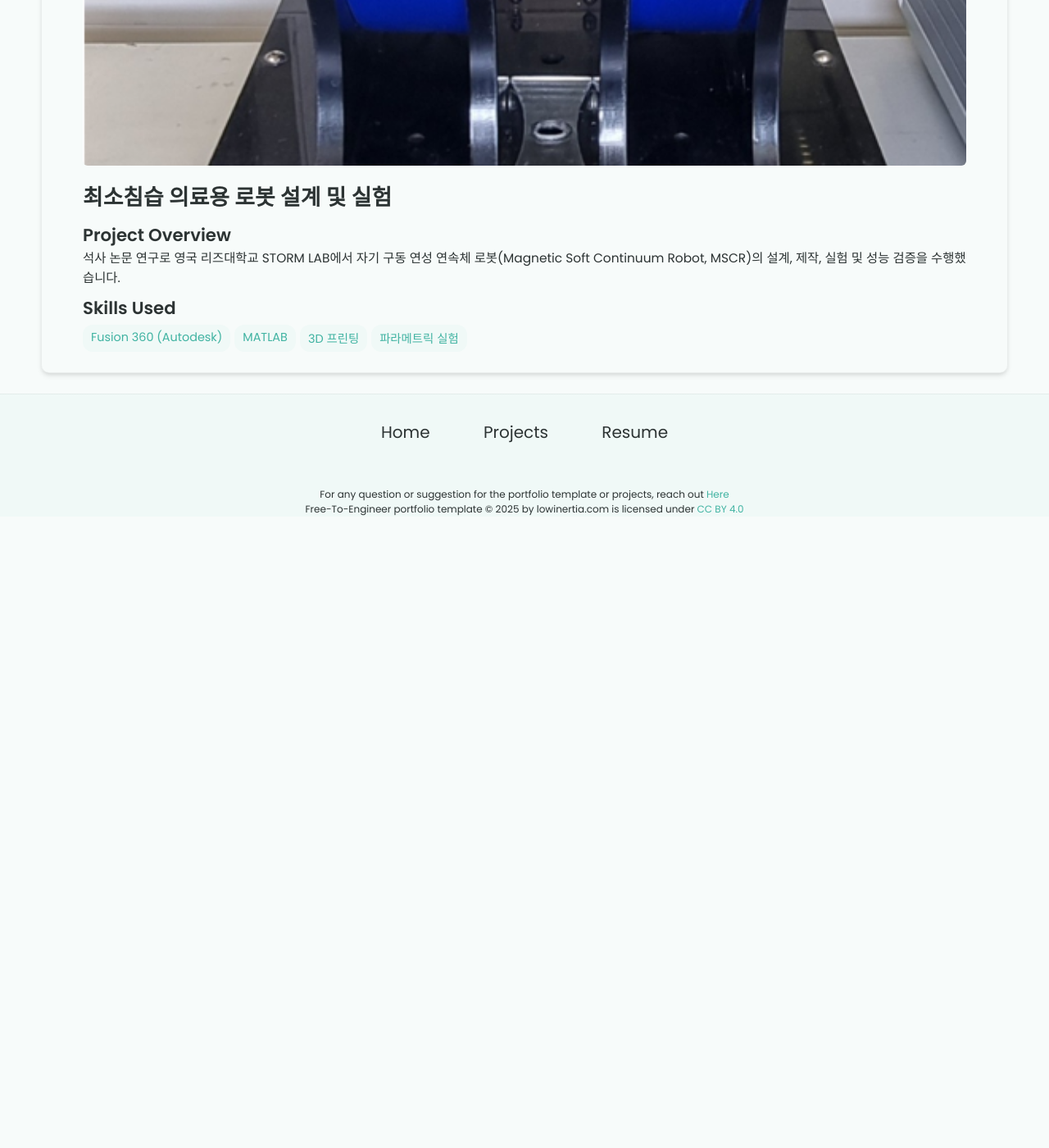
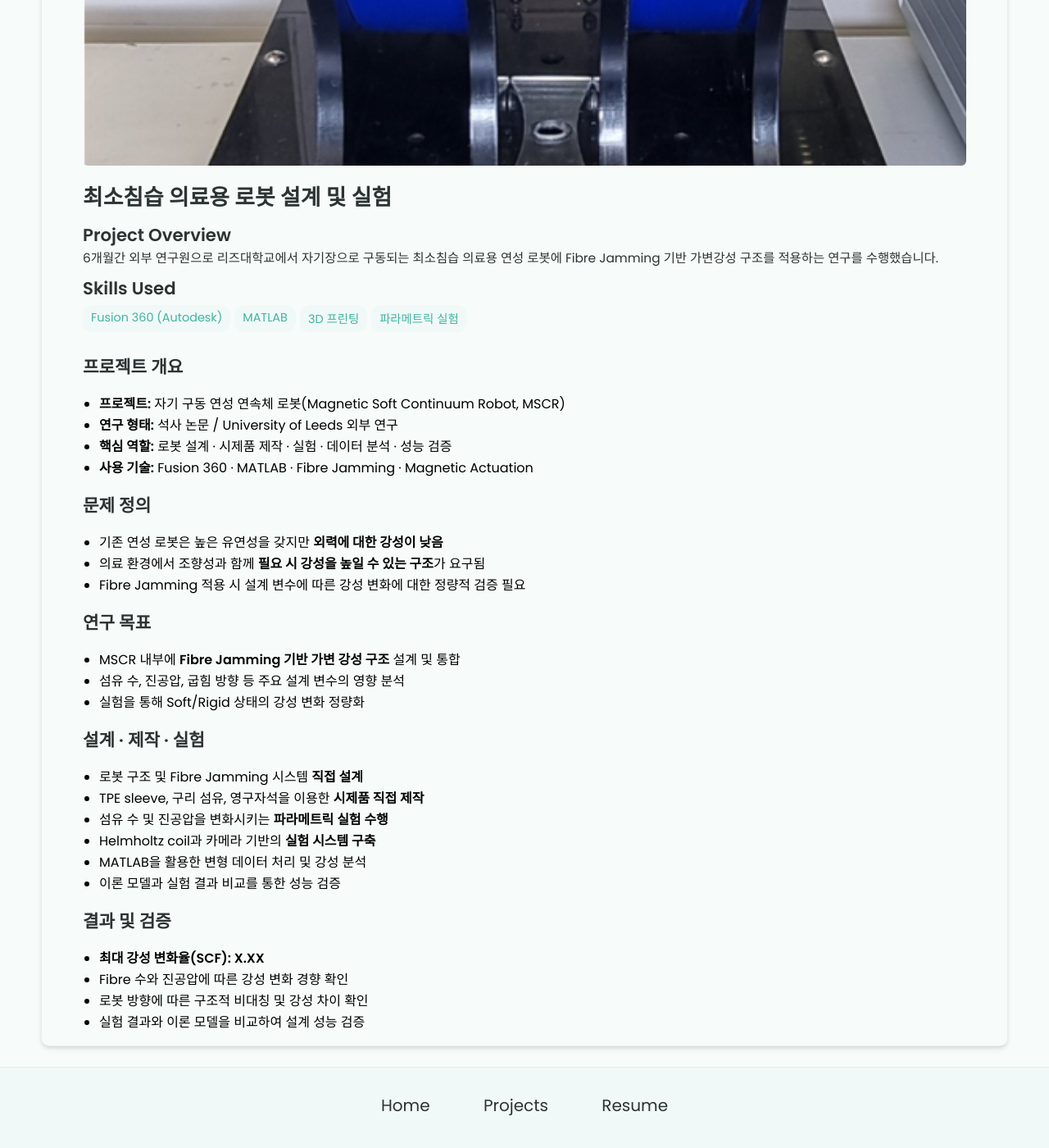
Before and after one commit to border3033/border3033.github.io, a Jekyll site: the page built from _projects/최소침습 로봇/index.md, in a window 1280 px wide and 1400 px high, scrolled down 288 px. Shown: the whole window at 82% size. Built offline with Jekyll 4.4.1, drawn with Linux system fonts in a browser that asks for light colours; before the commit the page ends 918 px from its top, so only the background shows below that.

Commit message:
Update index.md

```diff
--- a/_projects/최소침습 로봇/index.md
+++ b/_projects/최소침습 로봇/index.md
@@ -1,7 +1,7 @@
 ---
 layout: post
 title: 최소침습 의료용 로봇 설계 및 실험
-description: 석사 논문 연구로 영국 리즈대학교 STORM LAB에서 자기 구동 연성 연속체 로봇(Magnetic Soft Continuum Robot, MSCR)의 설계, 제작, 실험 및 성능 검증을 수행했습니다.
+description: 6개월간 외부 연구원으로 리즈대학교에서 자기장으로 구동되는 최소침습 의료용 연성 로봇에 Fibre Jamming 기반 가변강성 구조를 적용하는 연구를 수행했습니다.
 skills:
 - Fusion 360 (Autodesk)
 - MATLAB
@@ -9,3 +9,49 @@ skills:
 - 파라메트릭 실험
 main-image: /camera view.png
 ---
+
+## 프로젝트 개요
+
+- **프로젝트:** 자기 구동 연성 연속체 로봇(Magnetic Soft Continuum Robot, MSCR)
+- **연구 형태:** 석사 논문 / University of Leeds 외부 연구
+- **핵심 역할:** 로봇 설계 · 시제품 제작 · 실험 · 데이터 분석 · 성능 검증
+- **사용 기술:** Fusion 360 · MATLAB · Fibre Jamming · Magnetic Actuation
+
+<!-- 대표 사진 1장: 완성된 로봇 또는 전체 실험 셋업 -->
+
+
+## 문제 정의
+
+- 기존 연성 로봇은 높은 유연성을 갖지만 **외력에 대한 강성이 낮음**
+- 의료 환경에서 조향성과 함께 **필요 시 강성을 높일 수 있는 구조**가 요구됨
+- Fibre Jamming 적용 시 설계 변수에 따른 강성 변화에 대한 정량적 검증 필요
+
+
+## 연구 목표
+
+- MSCR 내부에 **Fibre Jamming 기반 가변 강성 구조** 설계 및 통합
+- 섬유 수, 진공압, 굽힘 방향 등 주요 설계 변수의 영향 분석
+- 실험을 통해 Soft/Rigid 상태의 강성 변화 정량화
+
+
+## 설계 · 제작 · 실험
+
+- 로봇 구조 및 Fibre Jamming 시스템 **직접 설계**
+- TPE sleeve, 구리 섬유, 영구자석을 이용한 **시제품 직접 제작**
+- 섬유 수 및 진공압을 변화시키는 **파라메트릭 실험 수행**
+- Helmholtz coil과 카메라 기반의 **실험 시스템 구축**
+- MATLAB을 활용한 변형 데이터 처리 및 강성 분석
+- 이론 모델과 실험 결과 비교를 통한 성능 검증
+
+<!-- 여기에 사진 2~3장:
+     CAD/구조도 | 실제 제작 사진 | 실험 셋업 -->
+
+
+## 결과 및 검증
+
+- **최대 강성 변화율(SCF): X.XX**
+- Fibre 수와 진공압에 따른 강성 변화 경향 확인
+- 로봇 방향에 따른 구조적 비대칭 및 강성 차이 확인
+- 실험 결과와 이론 모델을 비교하여 설계 성능 검증
+
+<!-- 결과 그래프 1~2개 -->
```
